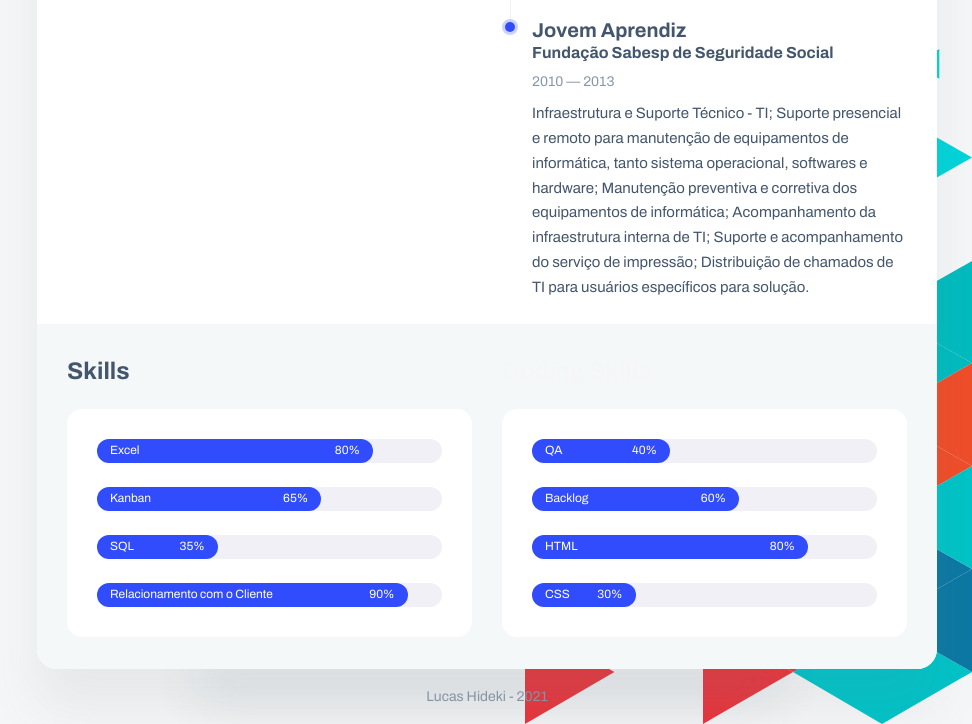
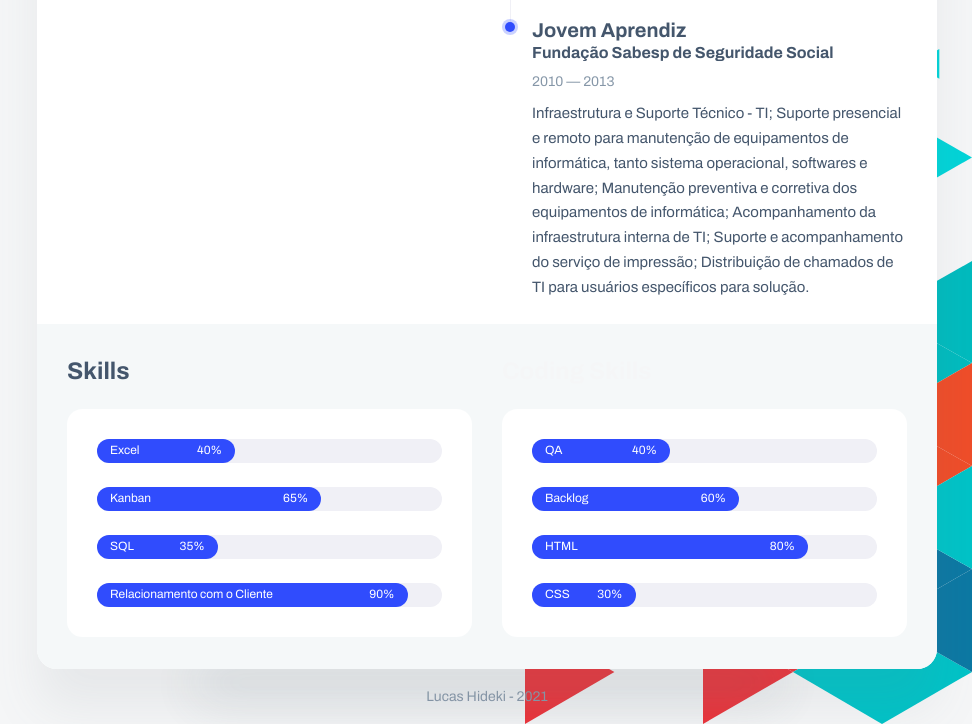
Before and after one commit to Lucashideki/Lucashideki.github.io, a plain HTML site: page index.html in a window 1280 px wide. Shown: the part 1205-1929 px from the top of the page, without its empty margins (308-1280 px from the left). Drawn offline with Linux system fonts and the light colour scheme; files whose address does not match are found by name.

Commit message:
alteracao porcentagem excel

```diff
--- a/index.html
+++ b/index.html
@@ -170,8 +170,8 @@
 									<div class="box box__second">
 									    <!-- Progress -->
 									    <div class="progress">
-                                            <div class="progress-bar" role="progressbar" aria-valuenow="80" aria-valuemin="0" aria-valuemax="100">
-											    <div class="progress-text"><span>Excel</span><span>80%</span></div>
+                                            <div class="progress-bar" role="progressbar" aria-valuenow="40" aria-valuemin="0" aria-valuemax="100">
+											    <div class="progress-text"><span>Excel</span><span>40%</span></div>
 											</div>
 											<div class="progress-text"><span>Excel</span></div>
                                         </div>
```
